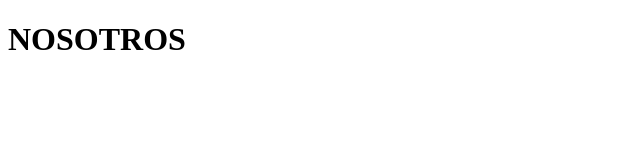
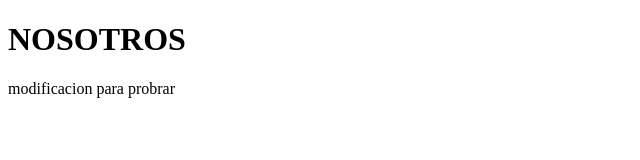
Before and after one commit to pdurangop/color_glam, a plain HTML site: page nosotros.html in a window 1280 px wide. Shown: the whole page, without its empty margins (0-640 px from the left). Drawn offline with Linux system fonts and the light colour scheme.

Commit message:
modificacion al archivo nosotros

```diff
--- a/nosotros.html
+++ b/nosotros.html
@@ -11,6 +11,7 @@
 <body>
 
   <h1>NOSOTROS</h1>
+modificacion para probrar
 
 
   <!-- jQuery (necessary for Bootstrap's JavaScript plugins) -->
```
